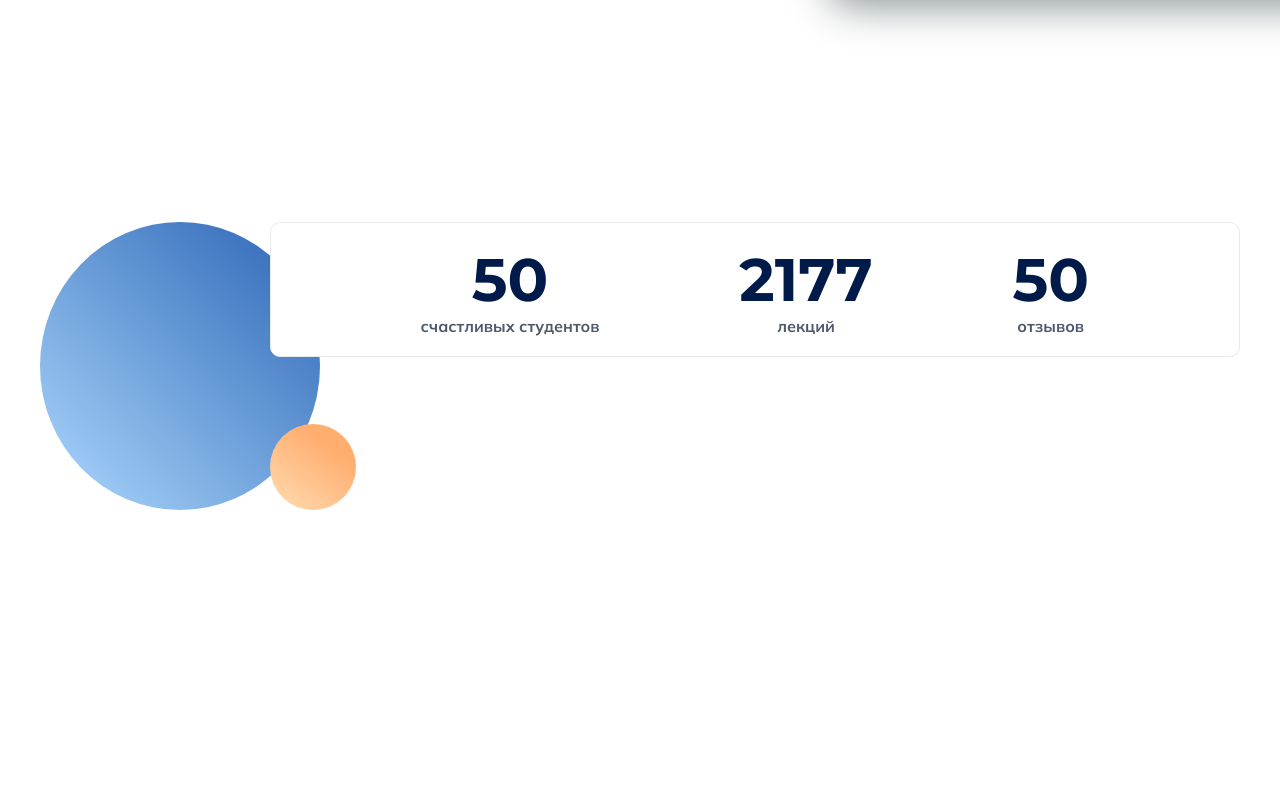
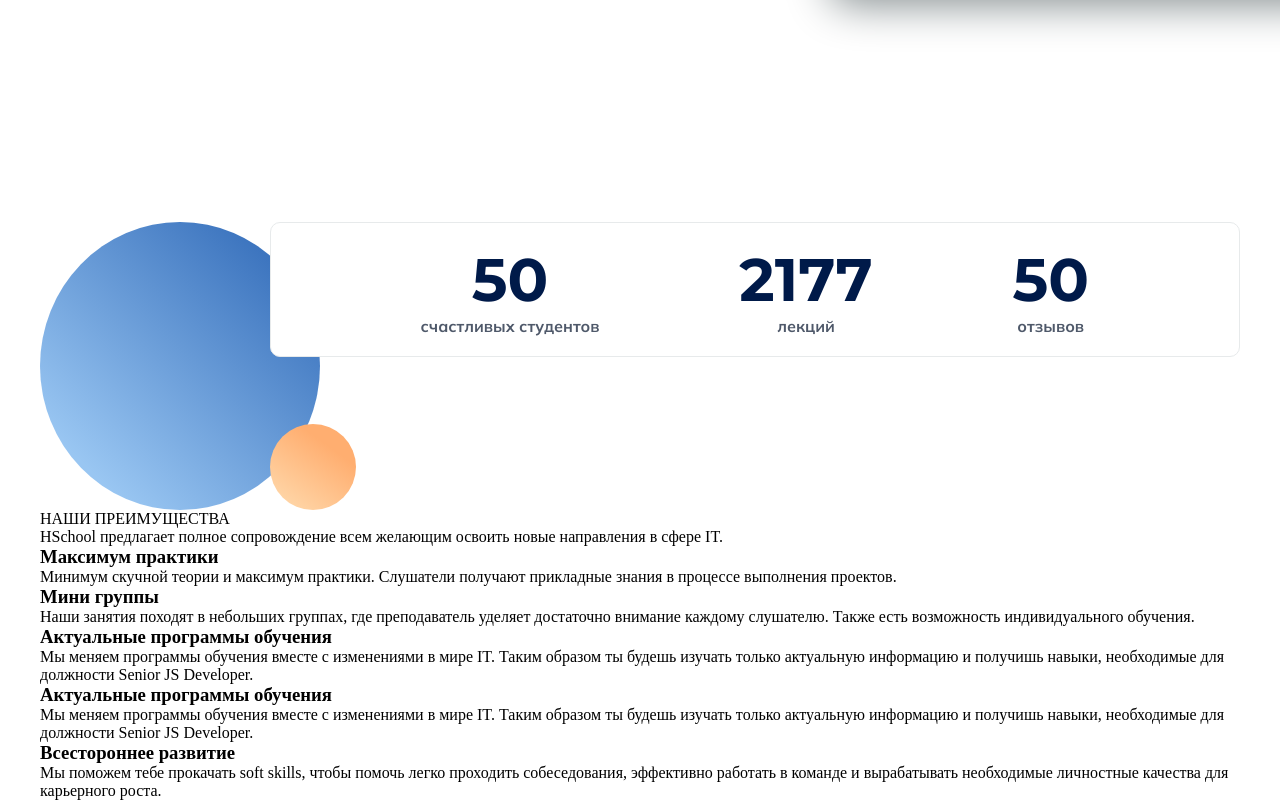
Before and after one commit to StanislavM31/hsschool, a plain HTML site: page index.html in a window 1280 px wide. Shown: the part 618-1418 px from the top of the page. Before the commit the page ends 1128 px from the top, so only its background shows below. Drawn offline with Linux system fonts and the light colour scheme.

Commit message:
feat: section benefits html

```diff
--- a/index.html
+++ b/index.html
@@ -53,6 +53,66 @@
           <div class="orange"></div>
         </div>
       </section>
+      <section class="benefits">
+        <div>НАШИ ПРЕИМУЩЕСТВА</div>
+        <p>
+          HSchool предлагает полное сопровождение всем желающим освоить новые
+          направления в сфере IT.
+        </p>
+        <div>
+          <div class="benefits-item">
+            <div class="logo-oval"></div>
+            <div class="benefits-text">
+              <h3>Максимум практики</h3>
+              <p>
+                Минимум скучной теории и максимум практики. Слушатели получают
+                прикладные знания в процессе выполнения проектов.
+              </p>
+            </div>
+          </div>
+          <div class="benefits-item">
+            <div class="logo-oval"></div>
+            <div class="benefits-text">
+              <h3>Мини группы</h3>
+              <p>
+                Наши занятия походят в небольших группах, где преподаватель
+                уделяет достаточно внимание каждому слушателю. Также есть
+                возможность индивидуального обучения.
+              </p>
+            </div>
+          </div>
+          <div class="benefits-item">
+            <div class="logo-oval"></div>
+            <div class="benefits-text">
+              <h3>Актуальные программы обучения</h3>
+              <p>
+                Мы меняем программы обучения вместе с изменениями в мире IT.
+                Таким образом ты будешь изучать только актуальную информацию и
+                получишь навыки, необходимые для должности Senior JS Developer.
+              </p>
+            </div>
+          </div>
+          <div class="benefits-item">
+            <div class="logo-oval"></div>
+            <div class="benefits-text">
+              <h3>Актуальные программы обучения</h3>
+              <p>
+                Мы меняем программы обучения вместе с изменениями в мире IT.
+                Таким образом ты будешь изучать только актуальную информацию и
+                получишь навыки, необходимые для должности Senior JS Developer.
+              </p>
+            </div>
+          </div>
+          <div class="benefits-item">
+            <div class="logo-oval"></div>
+            <div class="benefits-text">
+              <h3>Всестороннее развитие</h3>
+              <p>Мы поможем тебе прокачать soft skills, чтобы помочь легко проходить собеседования, эффективно работать в команде и вырабатывать необходимые личностные качества для карьерного роста.</p>
+            </div>
+          </div>
+        </div>
+        </div>
+      </section>
     </main>
   </body>
 </html>
```
